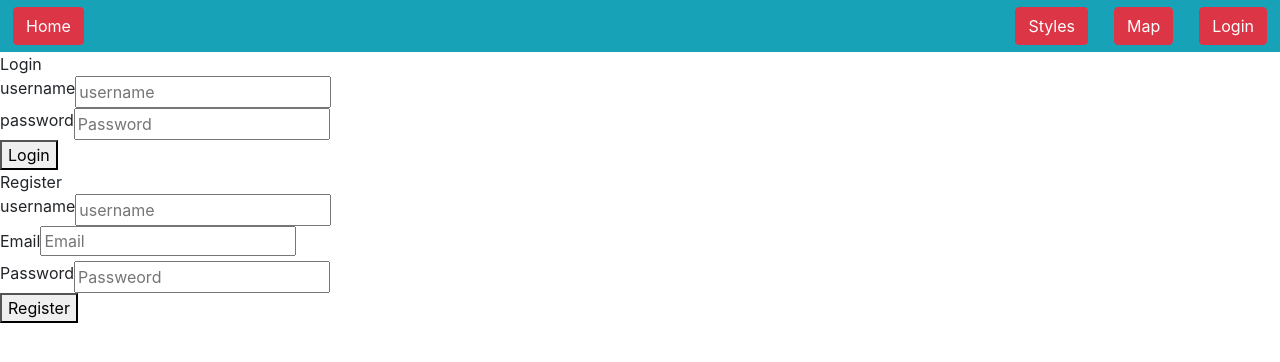
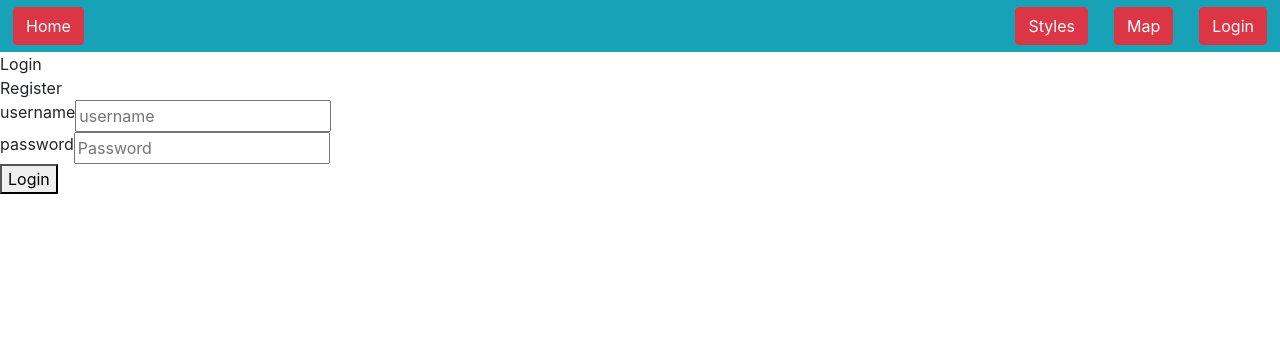
Before and after one commit to yidahc/new_inkPlace, a React app: page /login in a window 1280 px wide. Shown: the top 362 px of the page. Built offline with nearby package versions, Linux system fonts and the light colour scheme; the HTML template or start-up script is replaced by a standard one; what google-maps-react would draw is missing.

Commit message:
working in the component

```diff
--- a/client/src/Components/Login.jsx
+++ b/client/src/Components/Login.jsx
@@ -2,24 +2,39 @@ import React from 'react'
 import ReactDom from 'react-dom'
 import LoginBox from './LoginBox'
 import RegisterBox from './RegisterBox'
+
+
 
 class Login extends React.Component {
   constructor(props) {
     super(props);
     this.state = {
       isLoginOpen: true,
-      isRegisterOpen: true
+      isRegisterOpen: false
     };
   }
+  showLoginBox() {
+   this.setState({isLoginOpen: true, isRegisterOpen: false})
+  }
+  showRegisterBox() {
+    this.setState({isRegisterOpen: true, isLoginOpen: false })
+  };
+
 
   render() {
 
     return (
       <div>
       <div className="root-container">
+      <div className="controller" onClick={this.showLoginBox.bind(this)} >
+      Login
+      </div>
+      <div className="controller" onClick={this.showRegisterBox.bind(this)}>
+      Register
+      </div>
+      </div>
+      <div className="box-container">
         {this.state.isLoginOpen && <LoginBox/>}
-        </div>
-        <div>
         {this.state.isRegisterOpen && <RegisterBox/>}
         </div>
         </div>
@@ -27,4 +42,6 @@ class Login extends React.Component {
   }
 }
 
+
+
 export default Login;
--- a/client/src/Components/LoginBox.jsx
+++ b/client/src/Components/LoginBox.jsx
@@ -17,7 +17,7 @@ import React, {Component} from 'react';
       return(
         <div className="inner-container">
          <div className="header">
-        Login
+
         </div>
         <div className="box">
         <div className="input-group">
--- a/client/src/Components/RegisterBox.jsx
+++ b/client/src/Components/RegisterBox.jsx
@@ -14,7 +14,7 @@ class RegisterBox extends  React.Component {
       return(
         <div className="inner-container">
         <div className="header">
-        Register
+
         </div>
         <div className="box">
         <div className="input-group">
--- a/client/src/Components/login.scss
+++ b/client/src/Components/login.css
@@ -1,13 +1,5 @@
-html,
-body,
-#root {
-    width: 100%;
-    height: 100%;
-    box-sizing: border-box;
-}
 
-$blue_theme: #70a1ff;
-//Root Container
+
 .root-container {
     width: 100%;
     height: 100%;
--- a/package.json
+++ b/package.json
@@ -41,7 +41,8 @@
     "react-router-dom": "^4.3.1",
     "react-select": "^2.4.3",
     "reactjs-dropdown-component": "^1.0.6",
-    "reactstrap": "^8.0.0"
+    "reactstrap": "^8.0.0",
+    "sass": "^1.20.1"
   },
   "devDependencies": {
     "@babel/core": "^7.3.4",
```
Also changed, not shown: 2 other files (tests, documents, lock files or other folders).
